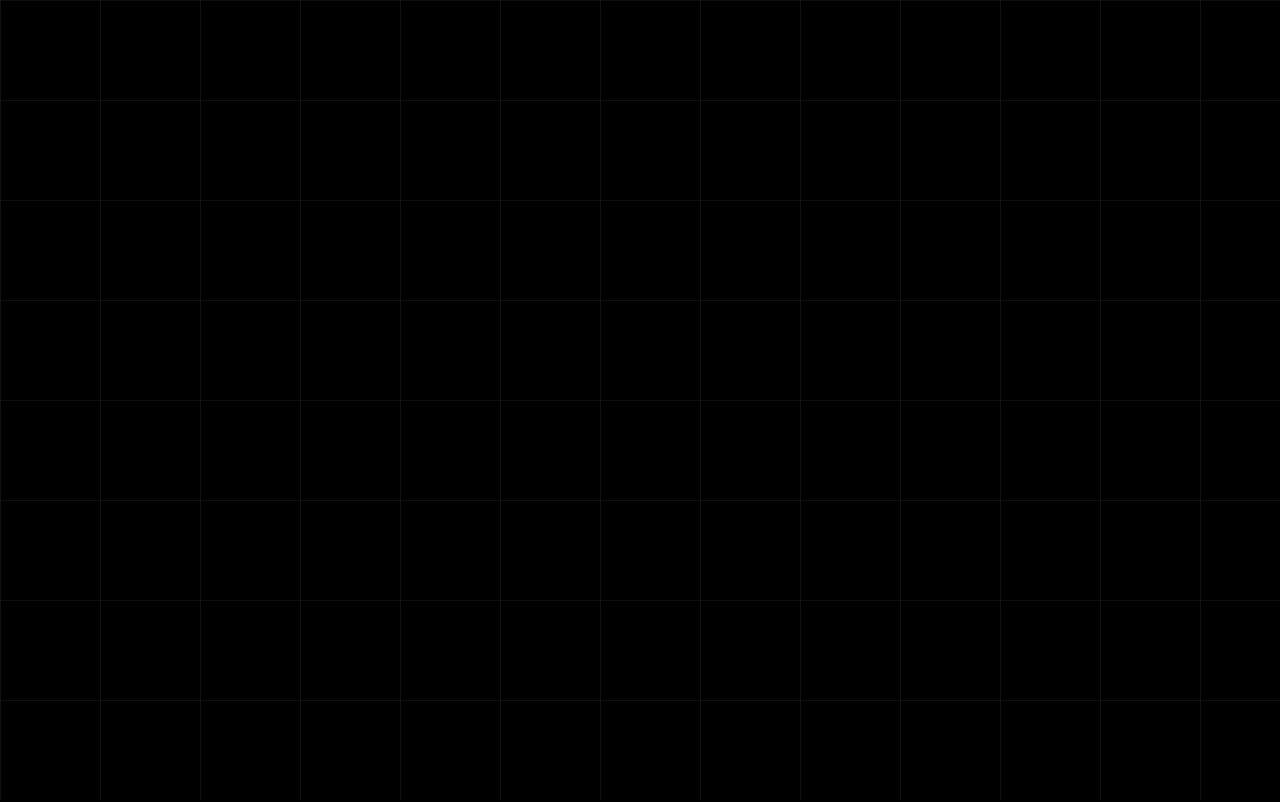
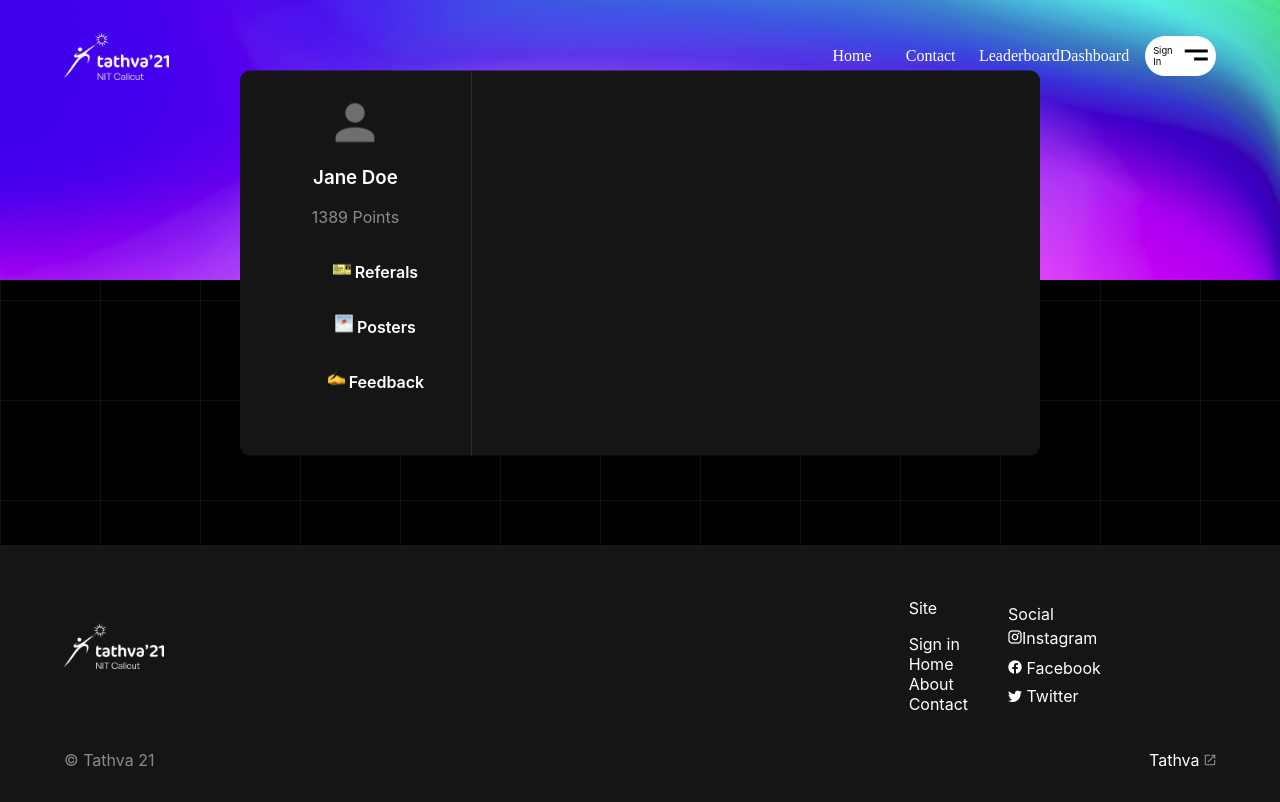
Before and after one commit to amalpmathews2003/tathva-ca-website, a React (Create React App) app: page /Dashboard in a window 1280 px wide. Before the commit this address had no page. Built offline with nearby package versions, Linux system fonts and the light colour scheme; a web font is replaced by a local one.

Commit message:
fixed dashboard

```diff
--- a/src/App.css
+++ b/src/App.css
@@ -717,6 +717,8 @@ body {
   background: #151515;
   width: auto;
   max-width: 800px;
+  margin-bottom:10vw;
+
   height: auto;
   transform: translateY(min(10%, 50px));
 }
--- a/src/App.js
+++ b/src/App.js
@@ -20,6 +20,7 @@ function App() {
     <Route path='/' element={<Home/>}/>
     <Route path='/contact' element={<Contact/>}/>
     <Route path='/signup' element={<RegisterPage/>}/>
+    <Route path='/Dashboard/*' element={<Dashboard/>}/>
     {/* <Route path='/l' element={<Home/>}/> */}
     </Routes>
     </ScrollToTop>
--- a/src/Components/Dashboard.js
+++ b/src/Components/Dashboard.js
@@ -10,6 +10,9 @@ import feedbackImg from "./images/feedback.png"
 import reactDom from "react-dom"
 import pic from "./images/profile-pic.png"
 import Bg from "./images/db-bg.png"
+import {Link,Route, Routes} from "react-router-dom"
+
+
 
 function Dashboard(){
     return(
@@ -24,15 +27,22 @@ function Dashboard(){
                     <p className="Total-points dim inter-r">1389 Points</p>
                 </div>
                 <ul className="db-links">
-                    <li><button className="inter-sb"id="Referals"><p> <img src={referalImg} alt="img"/> Referals</p></button></li>
-                    <li><button  className="inter-sb" id="Posters"><p><img src={posterImg}/> Posters</p></button></li>
-                    <li><button  className="inter-sb" id="Feedback"><p> <img src={feedbackImg} alt="img"/>  Feedback</p></button></li>
+                   <Link to={`/Dashboard/Referals`}> <button className="inter-sb"id="Referals"><p> <img src={referalImg} alt="img"/> Referals</p></button></Link>
+                   <Link to={`/Dashboard/Posters`}><button  className="inter-sb" id="Posters"><p><img src={posterImg}/> Posters</p></button></Link>
+                   <Link  to={`/Dashboard/Feedback`}><button  className="inter-sb" id="Feedback"><p> <img src={feedbackImg} alt="img"/>  Feedback</p></button></Link>
 
                 </ul>
             </div>
+
             <div className="main-area">
-    <Posters/>
+
+  <Routes>
+      <Route path="/Referals" element={<Referals/>}/>
+      <Route path="/Posters" element={<Posters/>}/>
+      <Route path="/Feedback" element={<Feedback/>}/>
+  </Routes>
 </div>
+
         </div>
         <Footer/>
         </div>
--- a/src/Components/Nav.js
+++ b/src/Components/Nav.js
@@ -27,6 +27,8 @@ const Nav= ()=>{
       <Link to='/' className="nav-text">Home</Link>
       <Link to='/contact' className="nav-text">Contact</Link>
       <Link to='/leaderboard' className="nav-text">Leaderboard</Link>
+
+      <Link to='/Dashboard'>Dashboard</Link>
            <div className=" row nav-btn flex">
            <h3><a className="inter-r txt-black" >Sign In</a></h3>
           <button className="nav-toggle">
--- a/src/Components/Posters.js
+++ b/src/Components/Posters.js
@@ -9,6 +9,7 @@ const PosterCard = PosterData.map(item=>{
 
 
 function Posters(){
+
     return(
         <div className="posters">
       <h2 className="heading inter-sb"><img src={posterImg}/> Posters</h2>
```
